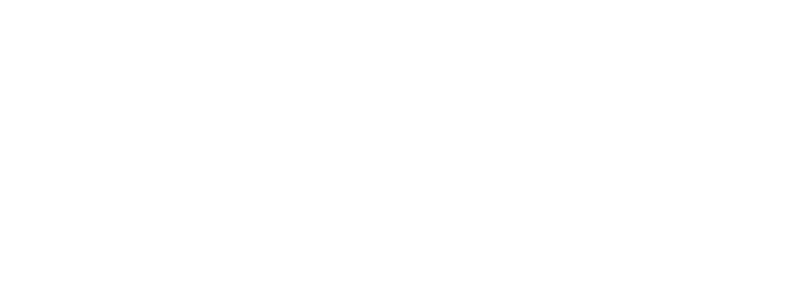
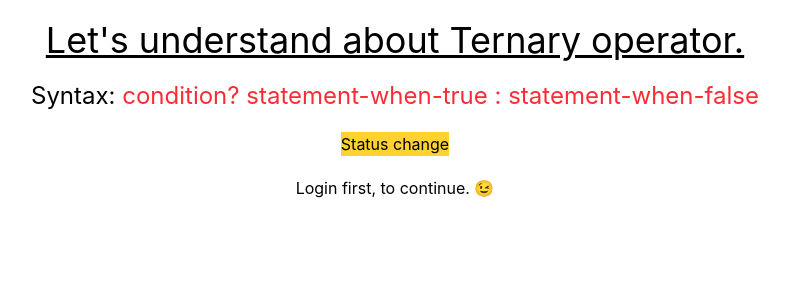
Before and after one commit to sgrhere/react-mini-tasks, a React (Vite) app: page /ternary in a window 1280 px wide. Before the commit this address had no page. Shown: the top 300 px of the page, without its empty margins (245-1034 px from the left). Built offline with nearby package versions, Linux system fonts and the light colour scheme.

Commit message:
ternary-operator concept updated

```diff
--- a/src/App.jsx
+++ b/src/App.jsx
@@ -1,6 +1,7 @@
 import { BrowserRouter, Routes, Route } from 'react-router-dom'
 import Home from './pages/Home'
 import ExportPage from './pages/ExportPage'
+import TernaryPage from './pages/TernaryPage'
 function App() {
 
   return (
@@ -8,6 +9,7 @@ function App() {
       <Routes>
         <Route path='/' element={<Home />} />
         <Route path='/export' element={<ExportPage />} />
+        <Route path='/ternary' element={<TernaryPage />} />
       </Routes>
     </BrowserRouter>
   )
--- /dev/null
+++ b/src/components/Ternary/THome.jsx
@@ -0,0 +1,8 @@
+
+function THome() {
+  return (
+    <h1> Welcome to the dashboard!!! 🤞</h1>
+  )
+}
+
+export default THome
--- /dev/null
+++ b/src/components/Ternary/TLogin.jsx
@@ -0,0 +1,9 @@
+import React from 'react'
+
+function TLogin() {
+  return (
+    <div>Login first, to continue. 😉</div>
+  )
+}
+
+export default TLogin
--- a/src/pages/Home.jsx
+++ b/src/pages/Home.jsx
@@ -5,8 +5,9 @@ function Home() {
   return (
     <>
     <h1 className="text-center text-5xl mt-5 underline">I am the homepage and here are the list of activities.</h1>
-      <ol className="pl-10 list-decimal flex items-center justify-center text-3xl pt-5">
+      <ol className="pl-10 list-decimal flex flex-col items-center justify-center text-3xl pt-5">
         <li><Link to="/export">Export Task</Link></li>
+        <li><Link to="/ternary">Ternary Operator</Link></li>
       </ol>
     </>
   )
--- /dev/null
+++ b/src/pages/TernaryPage.jsx
@@ -0,0 +1,23 @@
+import { useState } from "react"
+import THome from "../components/Ternary/THome"
+import TLogin from "../components/Ternary/TLogin"
+
+function TernaryPage() {
+  const [status, setStatus] = useState(false)
+
+  return (
+    <div className="flex flex-col justify-center items-center gap-5">
+      <h1 className="text-4xl mt-5 underline">Let's understand about Ternary operator.</h1>
+      <h1 className="text-2xl">Syntax:
+        <div className="text-red-500 inline"> condition? statement-when-true : statement-when-false</div>
+      </h1>
+
+      <button className="bg-amber-300" onClick={() => setStatus(!status)}>Status change</button>
+      <div>
+        {status ? <THome /> : <TLogin />}
+      </div>
+    </div>
+  )
+}
+
+export default TernaryPage
```
Also changed, not shown: src/components/Ternary/README.md (added).
